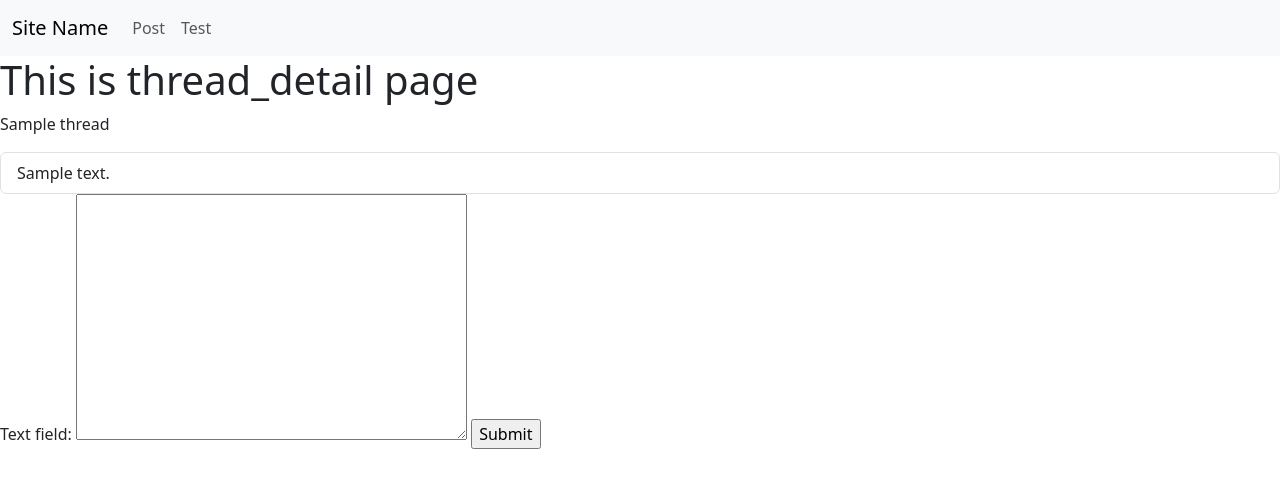
After one commit to peanutmutton/Forum, a Django app: page /1/1/ in a window 1280 px wide. The commit adds this page. Shown: the top 488 px of the page. Run offline with Django 4.2, Linux system fonts and the light colour scheme; tables that the repository leaves empty hold one stand-in row (values such as "Sample post"); parts of the project's set-up code (start-up, migrations or seed data) failed here and were passed over; some libraries are stand-ins or nearby versions.

Commit message:
production ready but not really

```diff
--- a/pages/admin.py
+++ b/pages/admin.py
@@ -1,5 +1,5 @@
 from django.contrib import admin
-from .models import Category, Forum, Thread
+from .models import Category, Forum, Thread, Post
 
 
 admin.site.register(Category)
@@ -7,3 +7,5 @@ admin.site.register(Category)
 admin.site.register(Forum)
 
 admin.site.register(Thread)
+
+admin.site.register(Post)
--- /dev/null
+++ b/pages/forms.py
@@ -0,0 +1,4 @@
+from django import forms
+
+class PostForm(forms.Form):
+    text_field = forms.CharField(widget=forms.Textarea)
--- a/pages/models.py
+++ b/pages/models.py
@@ -1,17 +1,31 @@
 from django.db import models
+from django.contrib.auth import get_user_model
 
+User = get_user_model()
 
 class Category(models.Model):
     title = models.CharField(max_length=30)
+    def __str__(self):
+        return self.title
 
 class Forum(models.Model):
     title = models.CharField(max_length=30)
     category = models.ForeignKey(Category, on_delete=models.CASCADE, related_name="forum_set")
+    def __str__(self):
+        return self.title
 
 class Thread(models.Model):
     title = models.CharField(max_length=30)
     forum = models.ForeignKey(Forum, on_delete=models.CASCADE, related_name="thread_set")
+    poster = models.ForeignKey(User, on_delete=models.CASCADE, related_name="thread_set")
+    created_on = models.DateTimeField(auto_now_add=True)
+    def __str__(self):
+        return self.title
 
 class Post(models.Model):
-    thread = models.ForeignKey(Thread, on_delete=models.CASCADE)
+    thread = models.ForeignKey(Thread, on_delete=models.CASCADE, related_name="post_set")
     text_content = models.TextField()
+    poster = models.ForeignKey(User, on_delete=models.CASCADE, related_name="post_set")
+    created_on=models.DateTimeField(auto_now_add=True)
+    def __str__(self):
+        return(self.thread.title + str(self.id))
--- a/pages/urls.py
+++ b/pages/urls.py
@@ -1,7 +1,9 @@
 from django.urls import path
-from .views import HomeView, ForumDetailView
+from .views import HomeView, ForumDetailView, ThreadDetailView, ThreadView
 
 urlpatterns = [
     path("", HomeView.as_view(), name="home"),
-    path("<int:pk>/", ForumDetailView.as_view(), name="forum_detail")
+
+    path("<int:forum_pk>/<int:pk>/", ThreadView.as_view(), name="thread_detail"),
+    path("<int:pk>/", ForumDetailView.as_view(), name="forum_detail"),
 ]
--- a/pages/views.py
+++ b/pages/views.py
@@ -1,7 +1,13 @@
 from django.shortcuts import render
 from django.views.generic.list import ListView
 from django.views.generic.detail import DetailView
-from .models import Category, Forum
+from django.views.generic import FormView
+from .models import Category, Forum, Thread, Post
+from .forms import PostForm
+from django.urls import reverse
+from django.http import HttpResponseForbidden
+from django.views.generic.detail import SingleObjectMixin
+from django.views import View
 
 class HomeView(ListView):
     model = Category
@@ -15,3 +21,45 @@ class HomeView(ListView):
 class ForumDetailView(DetailView):
     model = Forum
     template_name = "forum_detail.html"
+
+class ThreadDetailView(DetailView):
+    model = Thread
+    template_name = "thread_detail.html"
+
+    def get_context_data(self, **kwargs):
+        context = super().get_context_data(**kwargs)
+        context["forum_pk"] = self.object.forum.pk
+        context["form"]=PostForm
+        return context
+
+class ThreadFormView(SingleObjectMixin, FormView):
+    template_name = "thread_detail.html"
+    form_class = PostForm
+    model = Thread
+
+    def post(self, request, *args, **kwargs):
+        if not request.user.is_authenticated:
+            return HttpResponseForbidden()
+        self.object = self.get_object()
+        return super().post(request, *args, **kwargs)
+
+    def get_success_url(self):
+        return reverse("thread_detail", kwargs={"pk": self.object.pk})
+
+    def form_valid(self, form):
+        post = Post.objects.create(
+            text_content = form.cleaned_data['text_field'],
+            poster = self.request.user,
+            thread=self.object
+        )
+        return super().form_valid(form)
+
+
+class ThreadView(View):
+    def get(self, request, *args, **kwargs):
+        view = ThreadDetailView.as_view()
+        return view(request, *args, **kwargs)
+
+    def post(self, request, *args, **kwargs):
+        view = ThreadFormView.as_view()
+        return view(request, *args, **kwargs)
--- a/templates/forum_detail.html
+++ b/templates/forum_detail.html
@@ -4,7 +4,7 @@
     <h2>{{ forum.title }}</h2>
     <ul class="list-group">
         {% for thread in forum.thread_set.all %}
-            <a href="#" class="list-group-item ">
+            <a href="{% url 'thread_detail' forum_pk=thread.forum.pk pk=thread.pk %}" class="list-group-item ">
                 {{ thread.title }}
             </a>
         {% endfor %}
--- /dev/null
+++ b/templates/thread_detail.html
@@ -0,0 +1,19 @@
+{% extends 'base.html' %}
+
+
+{% block content %}
+    <h1>This is thread_detail page</h1>
+    <p>{{ object.title }}</p>
+    <ul class="list-group">
+        {% for post in thread.post_set.all %}
+        	<li class="list-group-item ">
+                {{ post.text_content }}
+            </li>
+        {% endfor %}
+    </ul>
+    <form method="post" enctype="multipart/form-data">
+        {% csrf_token %}
+        {{ form }}
+        <input type="submit">
+    </form>
+{% endblock %}
```
Also changed, not shown: pages/migrations/0002_post_created_on_post_poster_thread_created_on_and_more.py (added).
